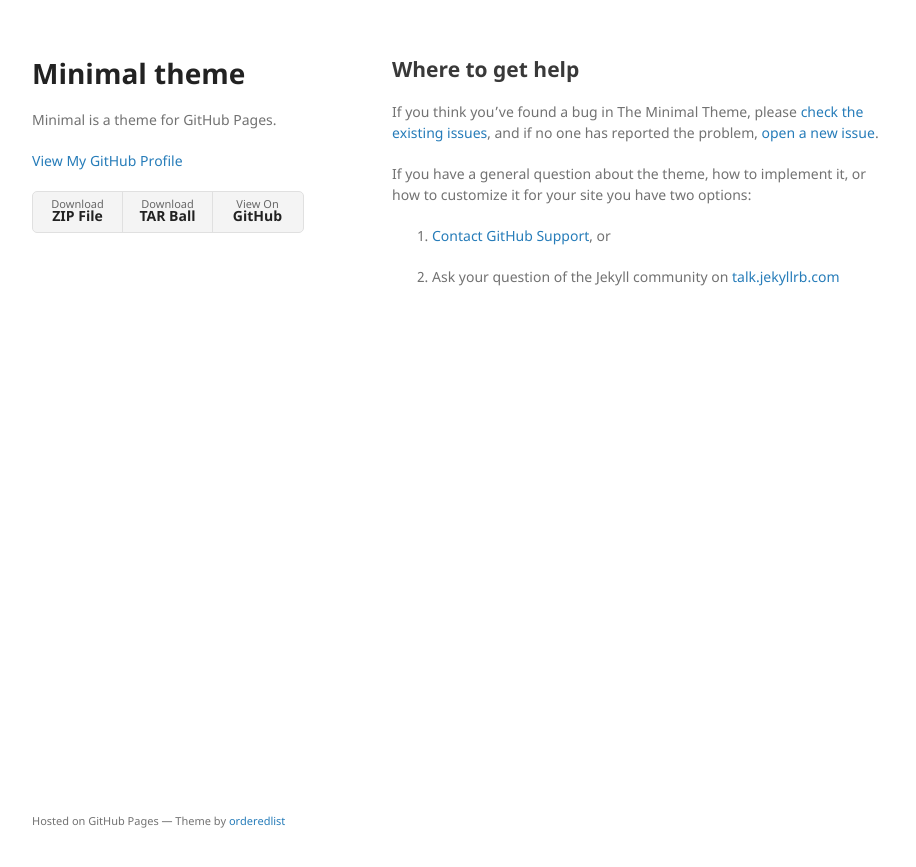
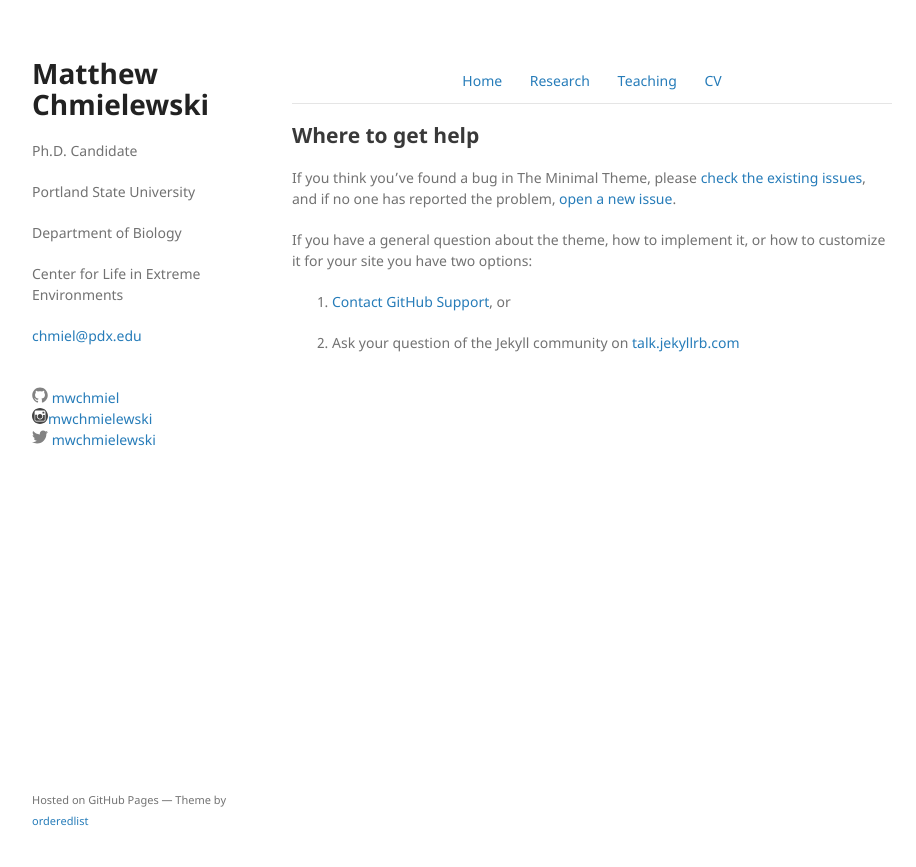
Before and after one commit to mwchmiel/mwchmiel.github.io, a Jekyll site: the page built from docs/SUPPORT.md, in a window 1280 px wide. Shown: the top 867 px of the page, without its empty margins (178-1094 px from the left). Built offline with Jekyll 4.4.1, drawn with Linux system fonts in a browser that asks for light colours; our own code applies the rules of GitHub Pages for plain Markdown files.

Commit message:
launch page

```diff
--- a/_config.yml
+++ b/_config.yml
@@ -1,5 +1,10 @@
-title: Minimal theme
-description: Minimal is a theme for GitHub Pages.
+title: Matthew Chmielewski
+description: <p>Ph.D. Candidate</p> <p>Portland State University</p> <p>Department of Biology</p> <p>Center for Life in Extreme Environments</p>
 show_downloads: true
 google_analytics:
 theme: jekyll-theme-minimal
+pages_list:
+  "Home": "/"
+  "Research": "/research"
+  "Teaching": "/teaching"
+  "CV": "/cv"
--- /dev/null
+++ b/_data/menu.yml
@@ -0,0 +1,5 @@
+items:
+  "Home": "/"
+  "Research": "/research"
+  "Teaching": "/teaching"
+  "CV": "/cv"
--- /dev/null
+++ b/_includes/icon-github.html
@@ -0,0 +1 @@
+<a href="https://github.com/{{ include.username }}"><span class="icon icon--github">{% include icon-github.svg %}</span><span class="username">{{ include.username }}</span></a>
--- /dev/null
+++ b/_includes/icon-instagram.html
@@ -0,0 +1 @@
+<a href="https://instagram.com/{{ include.username }}"><span class="icon icon--instagram">{% include icon-instagram.svg %}</span><span class="username">{{ include.username }}</span></a>
--- /dev/null
+++ b/_includes/icon-twitter.html
@@ -0,0 +1 @@
+<a href="https://twitter.com/{{ include.username }}"><span class="icon icon--twitter">{% include icon-twitter.svg %}</span><span class="username">{{ include.username }}</span></a>
--- /dev/null
+++ b/_includes/menu.html
@@ -0,0 +1,8 @@
+<div class="menu">
+  <ul>
+    {% for item in site.data.menu.items %}
+    <li><a href="{{ item[1] | prepend: site.baseurl }}">{{ item[0] }}</a></li>
+    {% endfor %}
+  </ul>
+  <hr/>
+</div>
--- a/_layouts/default.html
+++ b/_layouts/default.html
@@ -3,7 +3,7 @@
   <head>
     <meta charset="utf-8">
     <meta http-equiv="X-UA-Compatible" content="chrome=1">
-
+	<title>Matthew Chmielewski</title>
 {% seo %}
 
     <link rel="stylesheet" href="{{ '/assets/css/style.css?v=' | append: site.github.build_revision | relative_url }}">
@@ -15,26 +15,17 @@
   <body>
     <div class="wrapper">
       <header>
-        <a href="{{ site.github.url }}"> <h1>{{ site.title | default: site.github.repository_name }}</h1> </a>
-        <p>{{ site.description | default: site.github.project_tagline }}</p>
-
-        {% if site.github.is_project_page %}
-          <p class="view"><a href="{{ site.github.repository_url }}">View the Project on GitHub <small>{{ github_name }}</small></a></p>
-        {% endif %}
-
-        {% if site.github.is_user_page %}
-          <p class="view"><a href="{{ site.github.owner_url }}">View My GitHub Profile</a></p>
-        {% endif %}
-
-        {% if site.show_downloads %}
-          <ul>
-            <li><a href="{{ site.github.zip_url }}">Download <strong>ZIP File</strong></a></li>
-            <li><a href="{{ site.github.tar_url }}">Download <strong>TAR Ball</strong></a></li>
-            <li><a href="{{ site.github.repository_url }}">View On <strong>GitHub</strong></a></li>
-          </ul>
-        {% endif %}
+        <h1>{{ site.title | default: site.github.repository_name }}</h1>
+        <p>{{ site.description | default: site.github.project_tagline }}
+		<a class="email" href="mailto:chmiel@pdx.edu">chmiel@pdx.edu</a></p>
+		<p class="social-links">
+			<br><a href="https://github.com/mwchmiel"><span class="icon icon--github">{% include icon-github.svg %}</span><span class="username">mwchmiel</span></b></a></b>
+			<br><a href="https://www.instagram.com/mwchmielewski"><span class="icon icon--instagram">{% include icon-instagram.svg %}</span><span class="username">mwchmielewski</span></b></a></b>
+			<br><a href="https://twitter.com/mwchmielewski"><span class="icon icon--twitter">{% include icon-twitter.svg %}</span><span class="username">mwchmielewski</span></b></a></b>
+			</p>
       </header>
       <section>
+		{% include menu.html %}
 
       {{ content }}
 
--- a/_sass/jekyll-theme-minimal.scss
+++ b/_sass/jekyll-theme-minimal.scss
@@ -105,7 +105,7 @@ img {
 }
 
 header {
-  width:270px;
+  width:200px;
   float:left;
   position:fixed;
   -webkit-font-smoothing:subpixel-antialiased;
@@ -172,7 +172,7 @@ header ul a strong {
 }
 
 section {
-  width:500px;
+  width:600px;
   float:right;
   padding-bottom:50px;
 }
@@ -189,7 +189,7 @@ hr {
 }
 
 footer {
-  width:270px;
+  width:200px;
   float:left;
   position:fixed;
   bottom:50px;
--- a/assets/css/style.scss
+++ b/assets/css/style.scss
@@ -2,3 +2,22 @@
 ---
 
 @import "jekyll-theme-minimal";
+
+.menu {
+  text-align: center;
+  z-index: 1000;
+  margin-bottom: 10px;
+}
+
+.menu ul {
+  list-style: none;
+  margin: 0;
+  padding: 0;
+}
+
+.menu ul li {
+  display: inline-block;
+  padding: 10px;
+  background: #fff;
+  margin: 2px;
+}
```
Also changed, not shown: _includes/head.html (added, +16 -0 lines), _includes/header.html (added, +32 -0 lines), another-page.md (deleted, +0 -9 lines), cv.md (added, +186 -0 lines), research.md (added, +7 -0 lines), teaching.md (added, +5 -0 lines), _includes/icon-github.svg (added), _includes/icon-instagram.svg (added), _includes/icon-twitter.svg (added).
